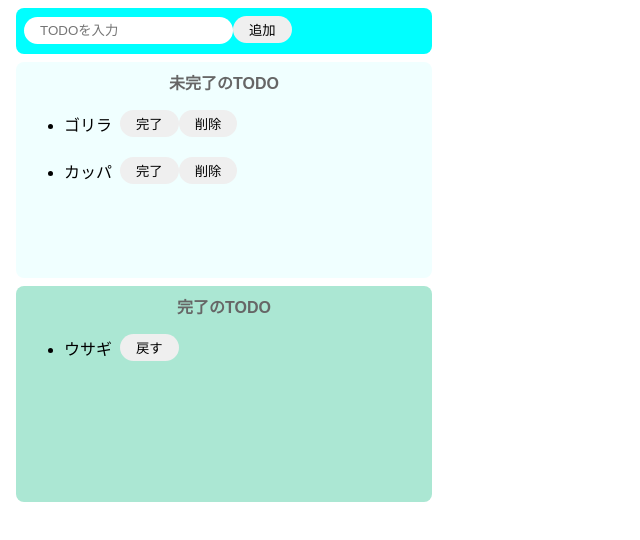
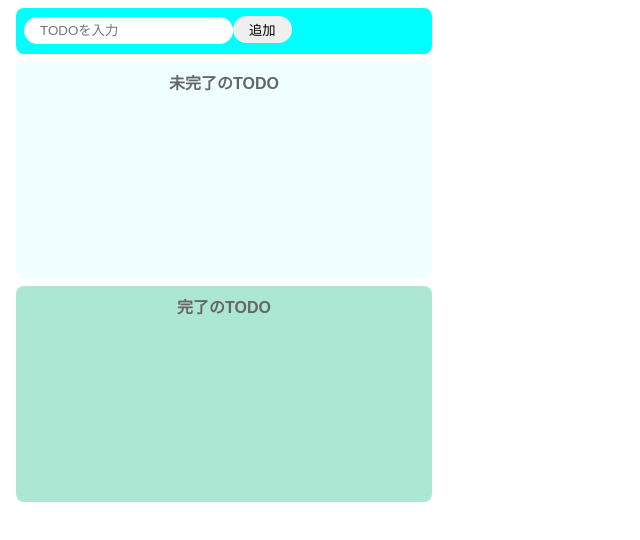
Before and after one commit to anakin1359/react_task_app, a React (Create React App) app: page / in a window 1280 px wide. Shown: the top 540 px of the page, without its empty margins (0-640 px from the left). Built offline with nearby package versions, Linux system fonts and the light colour scheme.

Commit message:
戻すボタン押下時のアクションを実装(完了のTODO →  未完了のTODO)

```diff
--- a/src/App.jsx
+++ b/src/App.jsx
@@ -3,14 +3,8 @@
 
 export const App = () => {
   const [todoText, setTodoText] = useState("");
-  const [incompleteTodos, setIncompleteTodos] = useState([
-    "ゴリラ",
-    "カッパ"
-  ]);
-
-  const [completeTodos, setCompleteTodos] = useState([
-    "ウサギ"
-  ]);
+  const [incompleteTodos, setIncompleteTodos] = useState([]);
+  const [completeTodos, setCompleteTodos] = useState([]);
 
   const onChangeTodoText = (event) => setTodoText(event.target.value);
 
@@ -35,6 +29,14 @@
     setCompleteTodos(newCompleteTodos);
   };
 
+  const onClickBack = (index) => {
+    const newCompleteTodos = [...completeTodos];
+    newCompleteTodos.splice(index, 1);
+    const newIncompleteTodos = [...incompleteTodos, completeTodos[index]];
+    setCompleteTodos(newCompleteTodos);
+    setIncompleteTodos(newIncompleteTodos);
+  };
+
   return (
     <>
       <div className="input-area">
@@ -57,11 +59,11 @@
 
       <div className="complete-area">
         <p className="title">完了のTODO</p>
-          {completeTodos.map((todo) => {
+          {completeTodos.map((todo, index) => {
             return (
               <ul key={todo} className="list-row">
                 <li>{todo}</li>
-                <button>戻す</button>
+                <button onClick={() => onClickBack(index)}>戻す</button>
               </ul>
             );
           })}
```
